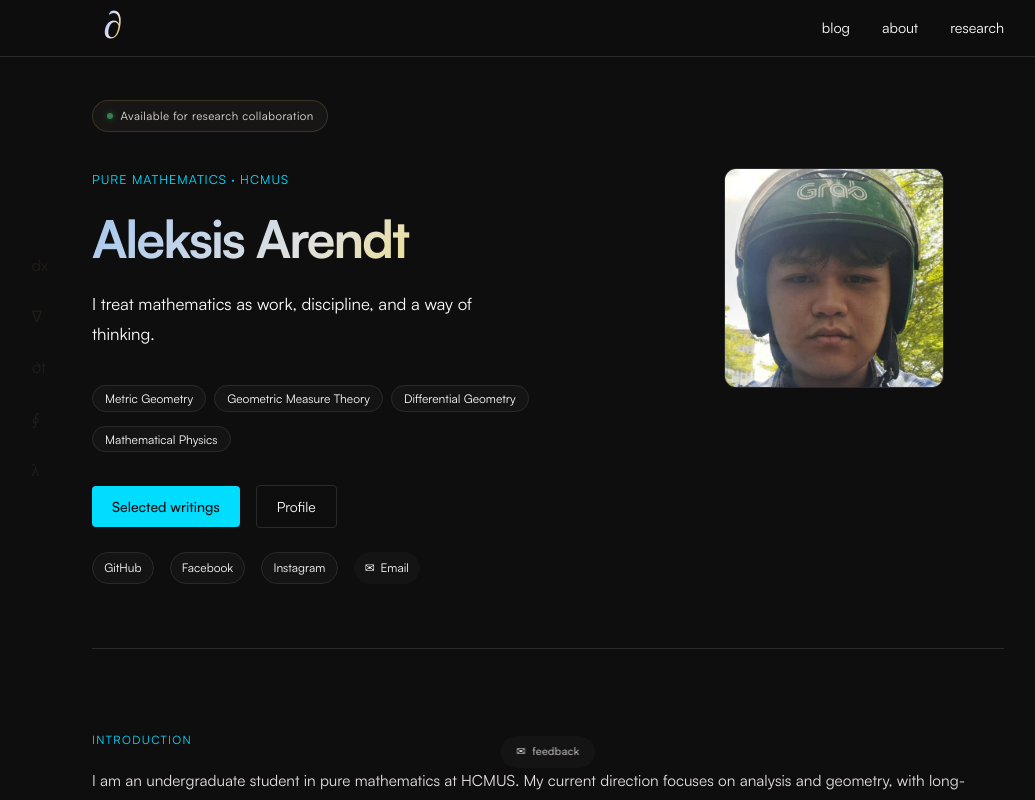
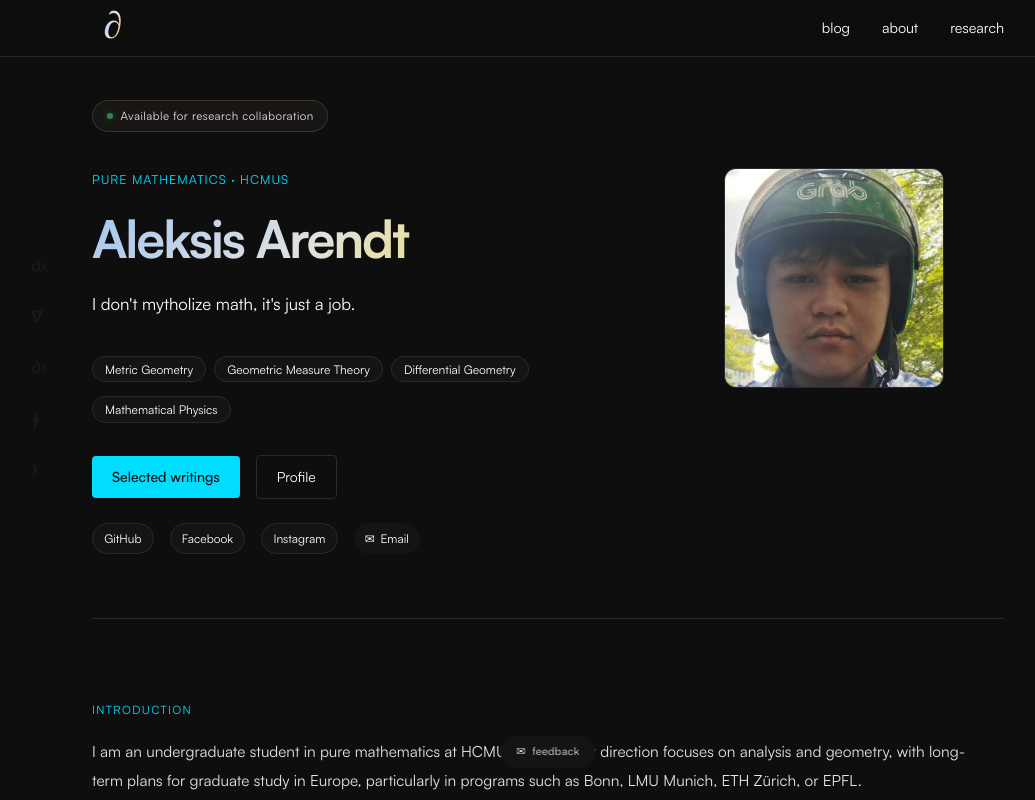
Before and after one commit to baoozuma/Blog, a Next.js app: page / in a window 1280 px wide. Shown: the top 800 px of the page, without its empty margins (92-1127 px from the left). Built offline with nearby package versions, Linux system fonts and the light colour scheme.

Commit message:
lan cuoi

```diff
--- a/app/page.tsx
+++ b/app/page.tsx
@@ -24,7 +24,7 @@ export default function HomePage() {
     <h1 className="hero-title">Aleksis Arendt</h1>
 
     <p className="hero-desc">
-      I treat mathematics as work, discipline, and a way of thinking.
+      I don't mytholize math, it's just a job.
     </p>
 
     <div className="tags">
```
